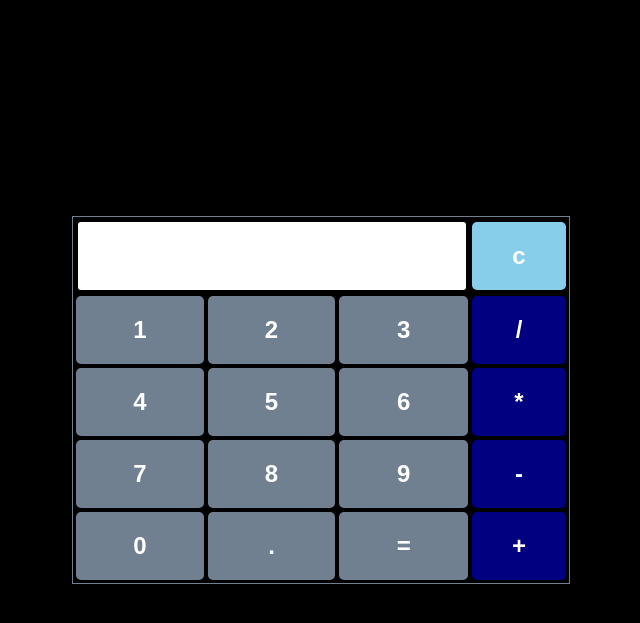
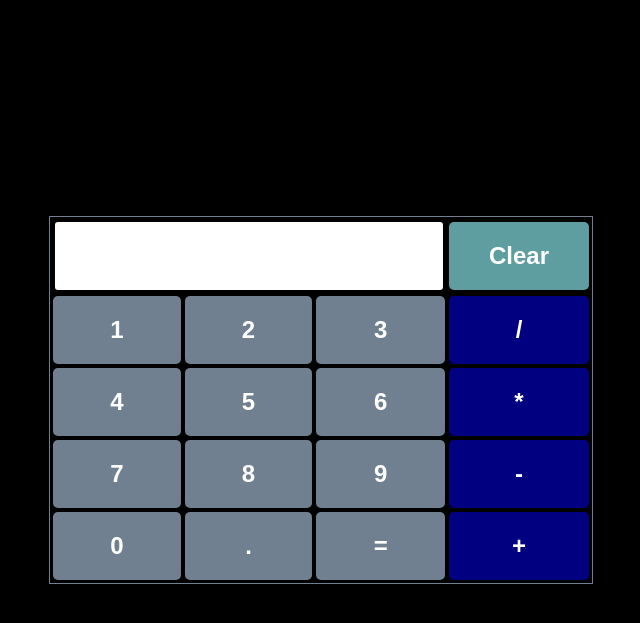
Before and after one commit to chensxb97/basicCalculator, a Flask app: page / in a window 1280 px wide. Shown: the top 623 px of the page, without its empty margins (319-959 px from the left). Run offline with Flask 3, Linux system fonts and the light colour scheme.

Commit message:
converted inputs to buttons

```diff
--- a/templates/calculator.html
+++ b/templates/calculator.html
@@ -20,7 +20,7 @@
             transform: translate(-50%, -50%);
         }
 
-        input[type="button"] {
+        button {
             width: 100%;
             padding: 20px 40px;
             color: white;
@@ -43,48 +43,50 @@
 			background-color:slategrey
 		}
 		.operator {
-			background-color: navy
+			background-color:navy
 		}
 		.clear {
-			background-color:skyblue
+			background-color:cadetblue
 		}
     </style>
 </head>
 
 <body>
+    <form>
         <table id="calcu">
             <tr>
                 <td colspan="3">
                     <input type="text" id="result">
                 </td>
-            <td><input class="clear" type="button" value="c"></td>
+                <td><button class="clear" value="c">Clear</button></td>
             </tr>
 
             <tr>
-            <td><input class="number" type="button" value="1"></td>
-            <td><input class="number" type="button" value="2"></td>
-            <td><input class="number" type="button" value="3"></td>
-            <td><input class="operator" type="button" value="/"></td>
+                <td><button class="number" value="1">1</button></td>
+                <td><button class="number" value="2">2</button></td>
+                <td><button class="number" value="3">3</button></td>
+                <td><button class="operator" value="/">/</button></td>
             </tr>
             <tr>
-            <td><input class="number" type="button" value="4"></td>
-            <td><input class="number" type="button" value="5"></td>
-            <td><input class="number" type="button" value="6"></td>
-            <td><input class="operator" type="button" value="*"></td>
+                <td><button class="number" value="4">4</button></td>
+                <td><button class="number" value="5">5</button></td>
+                <td><button class="number" value="6">6</button></td>
+                <td><button class="operator" value="*">*</button></td>
             </tr>
             <tr>
-            <td><input class="number" type="button" value="7"></td>
-            <td><input class="number" type="button" value="8"></td>
-            <td><input class="number" type="button" value="9"></td>
-            <td><input class="operator" type="button" value="-"></td>
+                <td><button class="number" value="7">7</button></td>
+                <td><button class="number" value="8">8</button></td>
+                <td><button class="number" value="9">9</button></td>
+                <td><button class="operator" value="-">-</button></td>
             </tr>
             <tr>
-            <td><input class="number" type="button" value="0"></td>
-            <td><input class="number" type="button" value="."></td>
-            <td><input class="number" type="button" value="="></td>
-            <td><input class="operator" type="button" value="+"></td>
+                <td><button class="number" value="0">0</button></td>
+                <td><button class="number" value=".">.</button></td>
+                <td><button class="number" value="=">=</button></td>
+                <td><button class="operator" value="+">+</button></td>
             </tr>
         </table>
+    </form>
 </body>
 
 </html>
```
Lines whose indentation alone changed are shown as unchanged.
